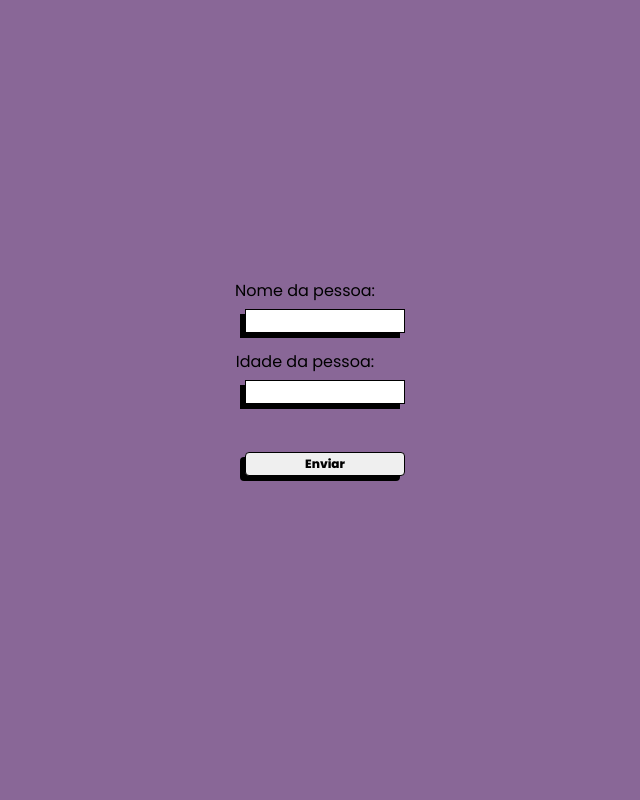
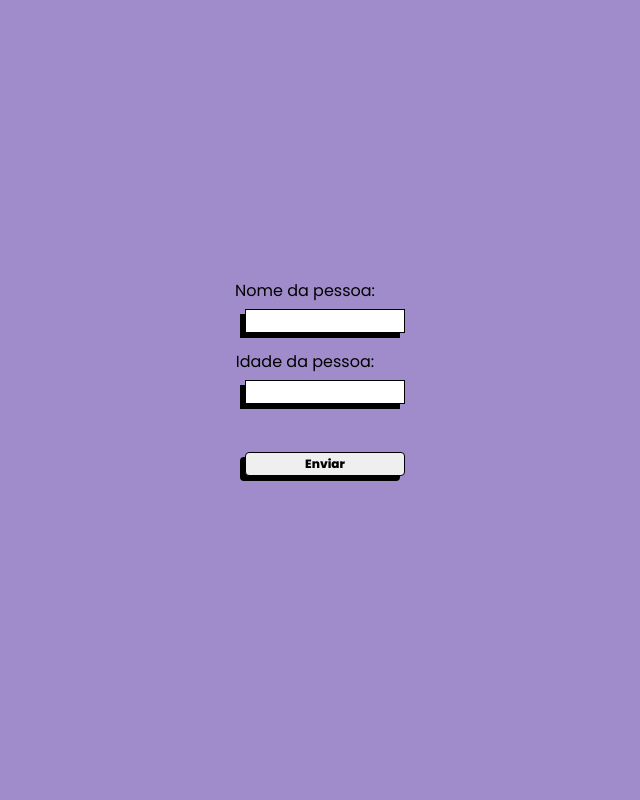
Before and after one commit to OYERA1/SimuladoFlask, a Flask app: page / in a window 1280 px wide. Shown: the whole page, without its empty margins (335-975 px from the left). Run offline with Flask 3, Linux system fonts and the light colour scheme.

Commit message:
ThirdCommit/Aula Flask

```diff
--- a/static/css/style.css
+++ b/static/css/style.css
@@ -9,7 +9,7 @@
 }
 
 body {
-  background-color: rgb(137, 103, 151);
+  background-color: #a08bcb;
 }
 
 .wrapper {
@@ -53,17 +53,17 @@ input[type="number"] {
   font-weight: bold;
   text-transform: capitalize;
   cursor: pointer;
-  transition: 0.2s ease-in-out;
+  transition: 0.2s ease-in;
 }
 
 .button:hover {
-  background-color: rgb(160, 160, 160);
+  background-color: #717171;
 }
 
 .voto {
   margin: 0 auto;
   font-weight: bold;
-  background-color: rgb(197, 93, 93);
+  background-color: #48d597;
   max-width: fit-content;
   padding: 0px 1rem 0 1rem;
   text-align: center;
```
